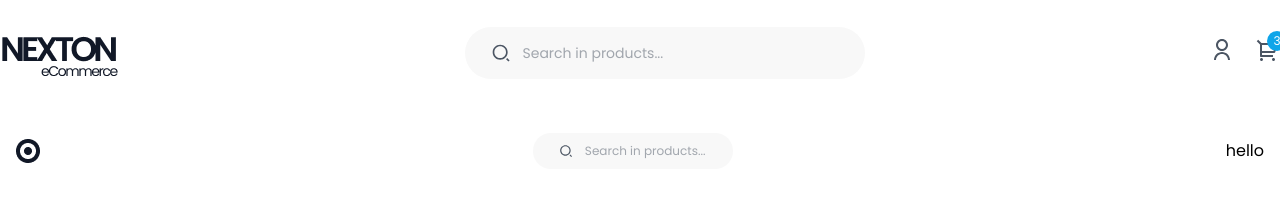
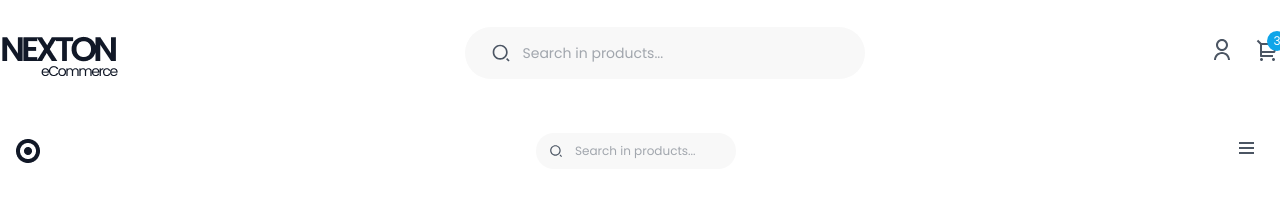
Before and after one commit to Munna-Scriptz/Nexton-E-Commerce, a React (Vite) app: page / in a window 1280 px wide. Shown: the top 223 px of the page. Built offline with nearby package versions, Linux system fonts and the light colour scheme.

Commit message:
Navbar Toggle Button Complete

```diff
--- a/src/components/ResNavbar.jsx
+++ b/src/components/ResNavbar.jsx
@@ -1,9 +1,12 @@
-import React from 'react'
+import React, { useState } from 'react'
 import { Link } from 'react-router'
 import ResLogo from "../assets/Images/resLogo.png"
 import { RiSearch2Line } from "react-icons/ri";
 
 export const ResNavbar = () => {
+
+    const [Value , SetValue] = useState('true')
+    console.log(Value)
   return (
     <>
 
@@ -13,15 +16,17 @@ export const ResNavbar = () => {
         <Link to={'/'} className='w-[24px] h-[24px]'><img src={ResLogo} alt="Logo" /></Link>
         {/* ------Search Box------ */}
 
-        <div className='bg-[#F8F8F8] w-[200px] h-[36px] rounded-full flex items-center gap-[12px] pl-[26px]'>
+        <div className='bg-[#F8F8F8] w-[200px] h-[36px] rounded-full flex items-center gap-[12px] pl-[13px]'>
           <div><RiSearch2Line className='text-Primary text-[14px]'/></div>
           <input type="text" className='w-full h-full text-Primary text-[12px] font-poppins border-none outline-none' placeholder='Search in products...'/>
         </div>
-        {/* ------Nav Icons------ */}
+        {/* ------Nav Menu------ */}
 
-        <div>
-            hello
-        </div>
+        <button className='relative w-[32px] h-[28px] cursor-pointer' onClick={()=>SetValue(!Value)}>
+            <span className={`w-[15px] h-[2px] bg-Primary absolute right-[10px] duration-[.3s] ${Value? 'rotate-[0deg] top-[5px]' : 'rotate-[45deg] top-[7px]'}`} ></span>
+            <span className={`w-[15px] h-[2px] bg-Primary absolute top-[10px] right-[10px] duration-[.3s] ${Value? 'opacity-100' : 'opacity-0'}`}></span>
+            <span className={`w-[15px] h-[2px] bg-Primary absolute right-[10px] duration-[.3s] ${Value? 'rotate-[0deg] top-[15px]' : 'rotate-[-45deg] top-[7px]' }`}></span>
+        </button>
 
       </div>
     </nav>
```
